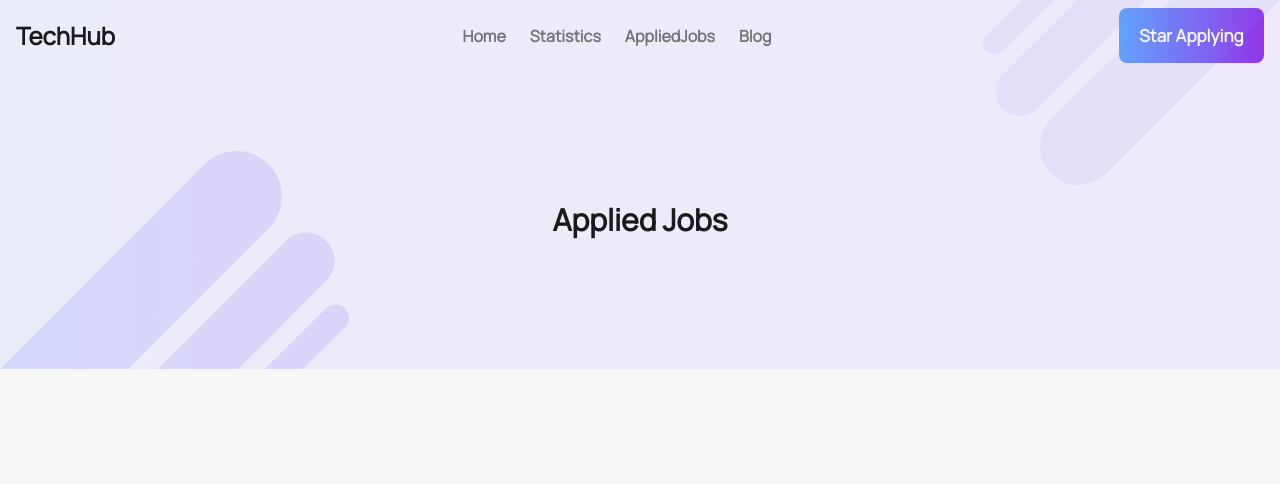
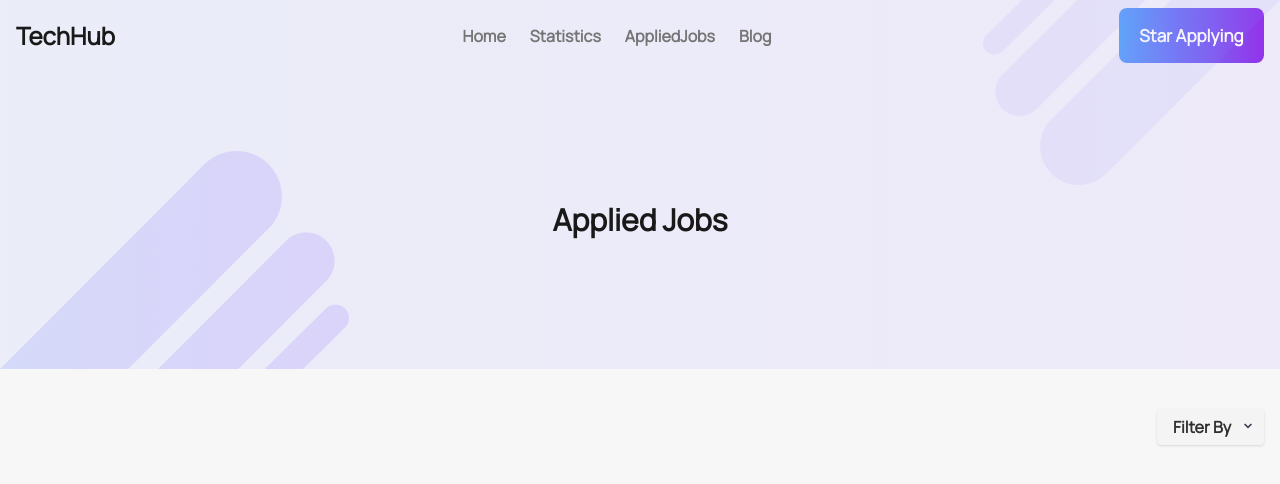
Before and after one commit to rajibrahman74/tech-hub, a React (Vite) app: page /appliedjobs in a window 1280 px wide. Shown: the top 484 px of the page. Built offline with nearby package versions, Linux system fonts and the light colour scheme; a web font is replaced by a local one.

Commit message:
[ADD]-filter-by-dropDwon-menu-in-appliedjoobs-components

```diff
--- a/src/components/AppliedJobs.jsx
+++ b/src/components/AppliedJobs.jsx
@@ -1,6 +1,7 @@
 import React, { useEffect, useState } from "react";
 import bgOne from "../assets/All Images/Vector.png";
 import bgTwo from "../assets/All Images/Vector-1.png";
+import AppliedJobsDetails from "./AppliedJobsDetails";
 
 const AppliedJobs = () => {
   const [jobs, setJobs] = useState([]);
@@ -11,7 +12,7 @@ const AppliedJobs = () => {
   }, []);
 
   return (
-    <section>
+    <section className="">
       <style>
         {`.liner-gradient {
           background: linear-gradient(90deg, rgba(126, 144, 254, 0.1) 0%, rgba(152, 115, 255, 0.1) 100%);
@@ -26,9 +27,24 @@ const AppliedJobs = () => {
         <h1 className="text-[#1A1919] text-3xl font-extrabold">Applied Jobs</h1>
         <img className="absolute left-0 top-[151px]" src={bgOne} alt="" />
       </div>
-      <div>
+
+      <div className="max-w-7xl mx-auto px-4 mt-10">
+        <div className="flex justify-end">
+          <div class="relative inline-block bg-[#F4F4F4]">
+            <select class="block appearance-none w-full px-4 py-2 pr-8 rounded shadow leading-tight focus:outline-none focus:shadow-outline cursor-pointer text[#474747] bg-[#F4F4F4] font-semibold">
+              <option>Filter By</option>
+              <option>Remote</option>
+              <option>Onsite</option>
+            </select>
+            <div class="pointer-events-none absolute inset-y-0 right-0 flex items-center px-2 text-gray-700">
+              <svg class="fill-current h-4 w-4" viewBox="0 0 20 20">
+                <path d="M10 12l-5-5 1.41-1.41L10 9.18l3.59-3.59L15 7l-5 5z" />
+              </svg>
+            </div>
+          </div>
+        </div>
         {jobs.map((job) => (
-          <p>{job.job_title}</p>
+          <AppliedJobsDetails key={job.id} job={job}></AppliedJobsDetails>
         ))}
       </div>
     </section>
--- /dev/null
+++ b/src/components/AppliedJobsDetails.jsx
@@ -0,0 +1,19 @@
+import React from "react";
+
+const AppliedJobsDetails = ({ job }) => {
+  console.log(job);
+  const {
+    company_logo,
+    job_title,
+    company_name,
+    remote_or_onsite,
+    fulltime_or_parttime,
+  } = job;
+  return (
+    <div>
+
+    </div>
+  );
+};
+
+export default AppliedJobsDetails;
--- /dev/null
+++ b/src/components/Footer.jsx
@@ -0,0 +1,86 @@
+import React from "react";
+
+const Footer = () => {
+  return (
+    <div>
+              {/* <footer className="bg-gray-500">
+        <section className="container max-w-7xl mx-auto px-4 py-5">
+          <div className="grid grid-cols-1 gap-5 md:grid-cols-4 md:gap-10 pt-5">
+            <div className="col-span-1 md:col-span-2">
+              <p className="pt-5 text-gray-400">
+                However, there is a broader, more inclusive kind of justice that
+                must be considered in order to treat adequately the subject of
+                justice for juveniles.{" "}
+              </p>
+            </div>
+            <div className="col-span-1 md:col-span-1">
+              <h4 className="text-white font-bold">Useful Links</h4>
+              <p className="pt-5">
+                <a href="#" className="text-gray-400 hover:text-white">
+                  Home
+                </a>
+              </p>
+              <p>
+                <a href="#" className="text-gray-400 hover:text-white">
+                  About Us
+                </a>
+              </p>
+              <p>
+                <a href="#" className="text-gray-400 hover:text-white">
+                  Cases
+                </a>
+              </p>
+              <p>
+                <a href="#" className="text-gray-400 hover:text-white">
+                  Blogs
+                </a>
+              </p>
+              <p>
+                <a href="#" className="text-gray-400 hover:text-white">
+                  Contact Us
+                </a>
+              </p>
+            </div>
+            <div className="col-span-1 md:col-span-1">
+              <h4 className="text-white font-bold">Contact New</h4>
+              <p className="pt-5 text-gray-400">
+                555 4th 5t NW, Washington DC 20530, United States
+              </p>
+              <p className="text-gray-400">
+                +88 01750 000 000 <br /> +88 01750 000 000
+              </p>
+              <p className="text-gray-400">
+                info@gmail.com <br /> info@gmail.com
+              </p>
+            </div>
+            <div className="col-span-1 md:col-span-1">
+              <h4 className="text-white font-bold">Subscribe</h4>
+              <p className="pt-5 text-gray-400">
+                Subscribe for our latest &amp; Articles. We Won’t Give You Spam
+                Mails
+              </p>
+              <form className="flex" action="#">
+                <input
+                  className="form-control py-3 w-75"
+                  type="email"
+                  placeholder="Email Address"
+                  required=""
+                />
+                <button className="border-0 text-white py-3 rounded-3">
+                  <i className="fa-regular fa-paper-plane" />
+                </button>
+              </form>
+            </div>
+          </div>
+          <span className="block text-center pt-5 text-gray-400">
+            <small className="mx-auto">
+              Copyright © 2020 influencer products
+            </small>
+          </span>
+        </section>
+      </footer> */}
+    </div>
+  );
+};
+
+export default Footer;
--- a/src/components/Main.jsx
+++ b/src/components/Main.jsx
@@ -1,12 +1,14 @@
 import React from 'react';
 import Header from './Header';
 import { Outlet } from 'react-router-dom';
+import Footer from './Footer';
 
 const Main = () => {
     return (
         <div>
             <Header/>
             <Outlet/>
+            <Footer/>
         </div>
     );
 };
```
